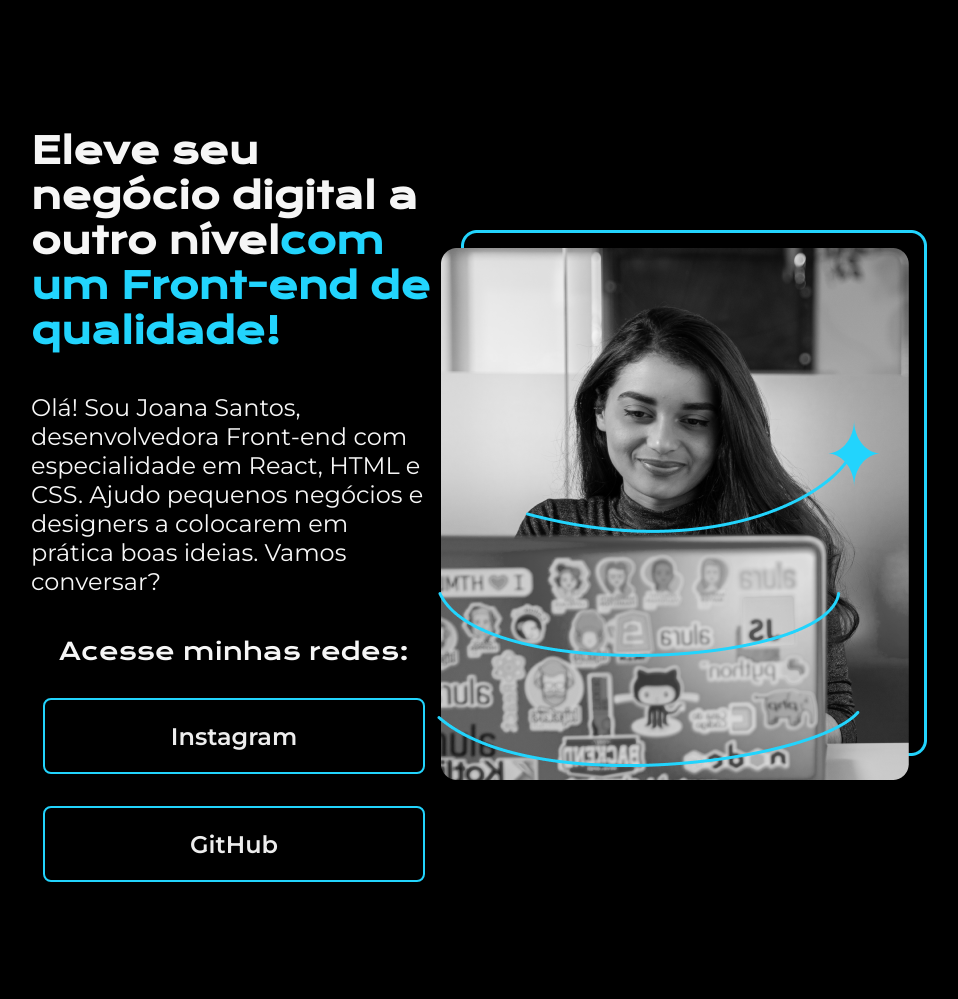
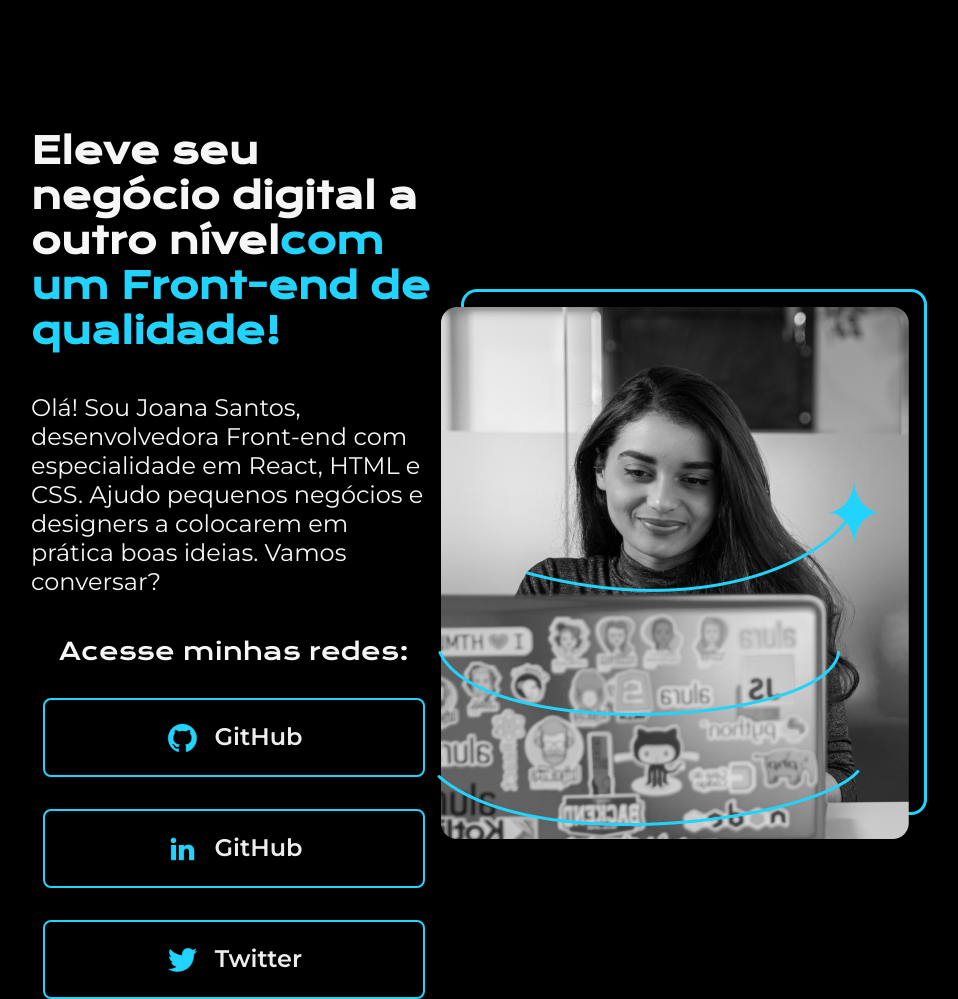
Before and after one commit to maxwelldeveloper7/alura_html_css_2, a plain HTML site: page index.html in a window 1280 px wide. Shown: the whole page, without its empty margins (161-1119 px from the left). Before the commit the page ends 928 px from the top, so only its background shows below. Drawn offline with nearby package versions, Linux system fonts and the light colour scheme.

Commit message:
fim aula 02

```diff
--- a/index.html
+++ b/index.html
@@ -23,11 +23,12 @@
             conversar?</p>
             <div class="apresentacao__links">
                 <h2 class="apresentacao__link__subtitulo">Acesse minhas redes:</h2>
-                <a class="apresentacao__links__link" href="https://instagram.com/rafaballerini">Instagram</a>
-                <a class="apresentacao__links__link" href="https://github.com/guilhermeonrails">GitHub</a>
+                <a class="apresentacao__links__link" href="https://github.com/maxwelldeveloper7"><img src="assets/github.png" alt="">GitHub</a>
+                <a class="apresentacao__links__link" href="https://www.linkedin.com/in/maxwell-de-oliveira-chaves-51971027/"><img src="assets/linkedin.png" alt="">GitHub</a>
+                <a class="apresentacao__links__link" href="https://twitter.com/"><img src="assets/twitter.png" alt="">Twitter</a>
             </div>
         </section>
-        <img src="imagem.png" alt="Foto da Joana Santos programando">
+        <img src="./assets/imagem.png" alt="Foto da Joana Santos programando">
     </main>
     <footer></footer>
 </body>
--- a/style.css
+++ b/style.css
@@ -53,8 +53,15 @@ body{
     font-size: 24px;
 }
 
+.apresentacao__link__subtitulo:hover{
+    color: #22D4FD;
+}
+
 .apresentacao__links__link{
     /* background-color: #22D4FD; */
+    display: flex;
+    justify-content: center;
+    gap: 16px;
     border: 2px solid #22D4FD;
     width: 378px;
     text-align: center;
@@ -66,3 +73,8 @@ body{
     color: #f6f6f6f6;
     font-family: 'Montserrat', sans-serif;
 }
+
+.apresentacao__links__link:hover{
+    background-color: #272727;
+    padding: 3%;
+}
```
Also changed, not shown: assets/Imagem.png (deleted), assets/imagem.png (renamed from imagem.png).
